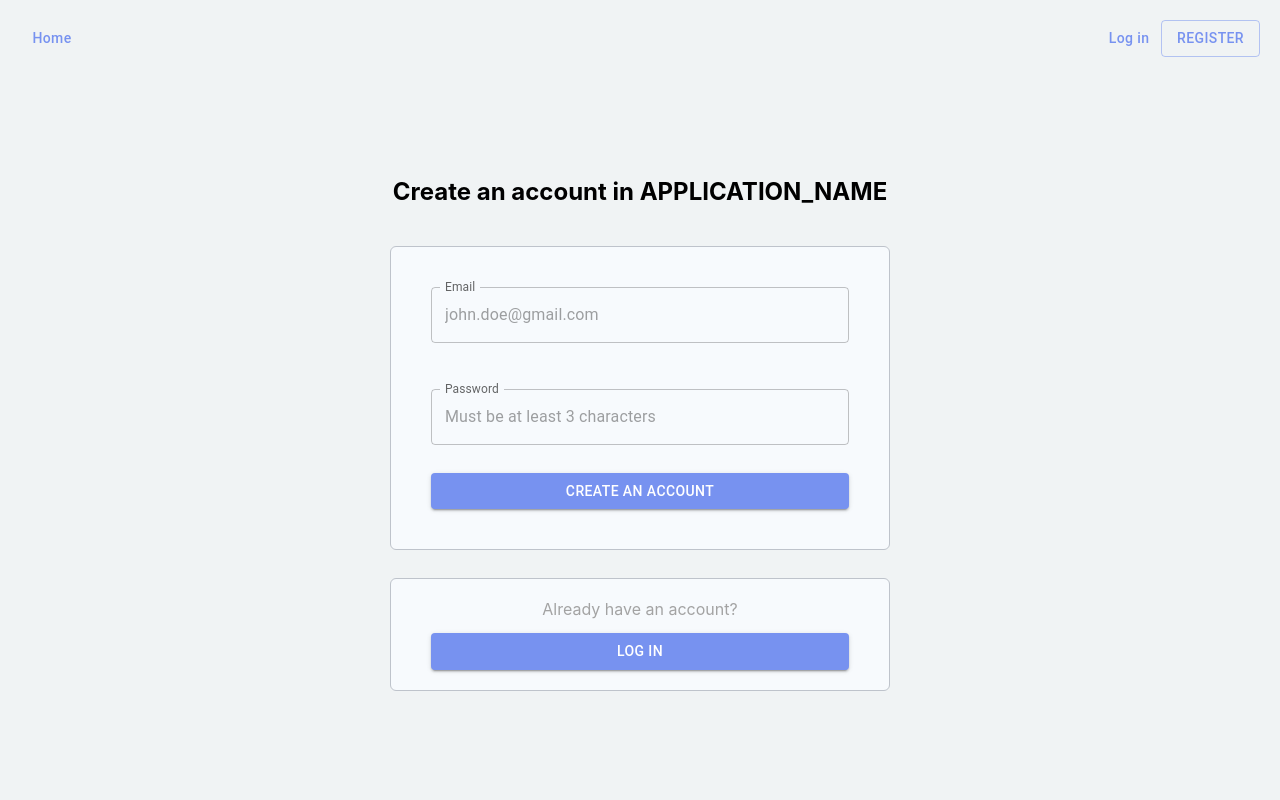
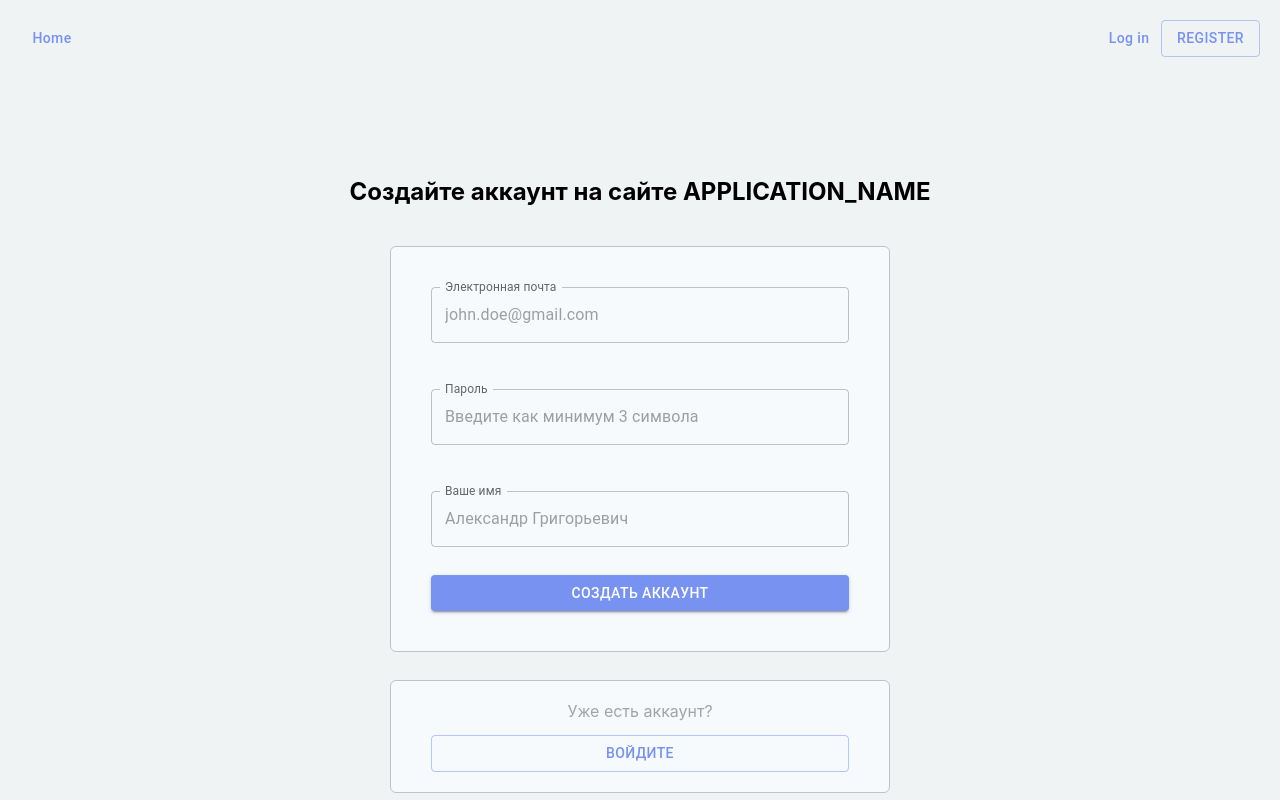
Before and after one commit to bondarenkoilya1/tns-rnd, a React (Vite) app: page /register in a window 1280 px wide. Built offline with nearby package versions, Linux system fonts and the light colour scheme; no server answers; what emotion-reset would draw is missing.

Commit message:
add input for registration form, change language and add auth store

```diff
--- a/src/components/Auth/AuthForm/AuthForm.tsx
+++ b/src/components/Auth/AuthForm/AuthForm.tsx
@@ -29,7 +29,7 @@ export const AuthForm: React.FC<FormTypes> = ({ formType }) => {
       {renderTitle(formType)}
       <FormStyled formStyle="primary" style={{ marginBottom: "28px" }} onSubmit={handleSubmit}>
         <Input
-          label="Email"
+          label="Электронная почта"
           slotProps={{
             inputLabel: {
               shrink: true
@@ -41,18 +41,33 @@ export const AuthForm: React.FC<FormTypes> = ({ formType }) => {
           onChange={(e) => setEmail(e.target.value)}
         />
         <Input
-          label="Password"
+          label="Пароль"
           slotProps={{
             inputLabel: {
               shrink: true
             }
           }}
-          placeholder="Must be at least 3 characters"
+          placeholder="Введите как минимум 3 символа"
           fullWidth
           sx={{ marginTop: "46px" }}
           value={password}
           onChange={(e) => setPassword(e.target.value)}
         />
+        {formType === "register" && (
+          <Input
+            label="Ваше имя"
+            slotProps={{
+              inputLabel: {
+                shrink: true
+              }
+            }}
+            placeholder="Александр Григорьевич"
+            fullWidth
+            sx={{ marginTop: "46px" }}
+            value={password}
+            onChange={(e) => setPassword(e.target.value)}
+          />
+        )}
         {renderButton(formType)}
       </FormStyled>
       {renderSuggestForm(formType)}
@@ -68,8 +83,8 @@ function renderTitle(formType: FormTypes["formType"]) {
   return (
     <FormTitleStyled>
       {formType === "login"
-        ? `Log in to ${APPLICATION_NAME}`
-        : `Create an account in ${APPLICATION_NAME}`}
+        ? `Войдите на сайт ${APPLICATION_NAME}`
+        : `Создайте аккаунт на сайте ${APPLICATION_NAME}`}
     </FormTitleStyled>
   );
 }
@@ -82,7 +97,7 @@ function renderButton(formType: FormTypes["formType"]) {
       variant="contained"
       style={{ width: "100%", marginTop: "28px" }}
       type="submit">
-      {formType === "login" ? "Log in" : "Create an account"}
+      {formType === "login" ? "Войти" : "Создать аккаунт"}
     </ButtonComponent>
   );
 }
--- a/src/components/Auth/SuggestLoginForm/SuggestLoginForm.tsx
+++ b/src/components/Auth/SuggestLoginForm/SuggestLoginForm.tsx
@@ -5,14 +5,14 @@ import { ButtonComponent } from "../../ui";
 export const SuggestLoginForm = () => {
   return (
     <FormStyled formStyle="secondary">
-      <FormTextStyled centered>Already have an account?</FormTextStyled>
+      <FormTextStyled centered>Уже есть аккаунт?</FormTextStyled>
       <ButtonComponent
         color="primary"
         size="medium"
-        variant="contained"
+        variant="outlined"
         style={{ width: "100%", marginTop: "14px" }}
         href="/login">
-        Log In
+        Войдите
       </ButtonComponent>
     </FormStyled>
   );
--- a/src/components/Auth/SuggestRegisterForm/SuggestRegisterForm.tsx
+++ b/src/components/Auth/SuggestRegisterForm/SuggestRegisterForm.tsx
@@ -7,9 +7,9 @@ export const SuggestRegisterForm = () => {
   return (
     <FormStyled formStyle="secondary">
       <FormTextWrapperStyled>
-        <FormTextStyled marginRight>New to {APPLICATION_NAME}?</FormTextStyled>
+        <FormTextStyled marginRight>Впервые на {APPLICATION_NAME}?</FormTextStyled>
         <ButtonComponent color="primary" size="medium" variant="text" href="/register">
-          Create an account
+          Создайте аккаунт
         </ButtonComponent>
       </FormTextWrapperStyled>
       <ButtonComponent
@@ -17,7 +17,7 @@ export const SuggestRegisterForm = () => {
         size="medium"
         variant="outlined"
         style={{ width: "100%", marginTop: "6px" }}>
-        Log In as demo user
+        Войти в роли гостя
       </ButtonComponent>
     </FormStyled>
   );
--- a/src/components/VideoChat/VideoChat.tsx
+++ b/src/components/VideoChat/VideoChat.tsx
@@ -1,6 +1,7 @@
 import { useRef, useState } from "react";
 import { TextChat, UserVideo } from "../ui";
 import { useChatMessagesStore } from "../../store";
+import { VIDEO_CHAT_API_URL } from "../../config";
 
 export const VideoChat = () => {
   const [room, setRoom] = useState<string | null>(null);
@@ -23,8 +24,7 @@ export const VideoChat = () => {
     const finalUsername = username?.trim() || "Анонимный пользователь";
     setUsername(finalUsername);
 
-    const API_URL = "3449009-eq23140.twc1.net";
-    const websocketUrl = `wss://${API_URL}/websocket?room=${encodeURIComponent(room)}`;
+    const websocketUrl = `wss://${VIDEO_CHAT_API_URL}/websocket?room=${encodeURIComponent(room)}`;
     startConnection(websocketUrl, finalUsername);
   };
 
--- /dev/null
+++ b/src/config/index.ts
@@ -0,0 +1,2 @@
+export const USER_API_URL: string = import.meta.env.VITE_USER_API_URL;
+export const VIDEO_CHAT_API_URL: string = import.meta.env.VITE_VIDEO_CHAT_API_URL;
```
Also changed, not shown: src/api/index.ts (+10 -10 lines), src/store/useAuthStore.ts (added, +56 -0 lines), 2 other files (tests, documents, lock files or other folders).
